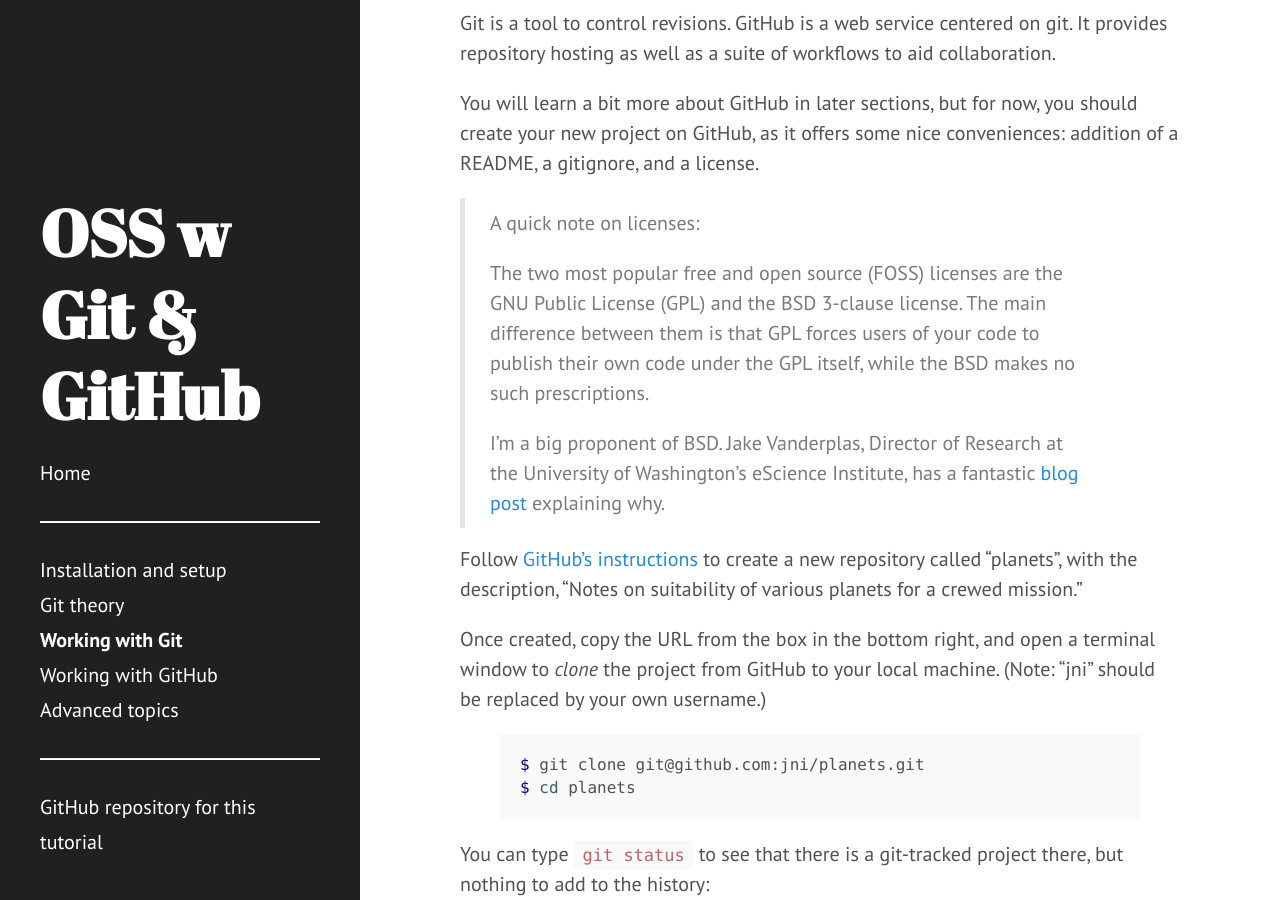
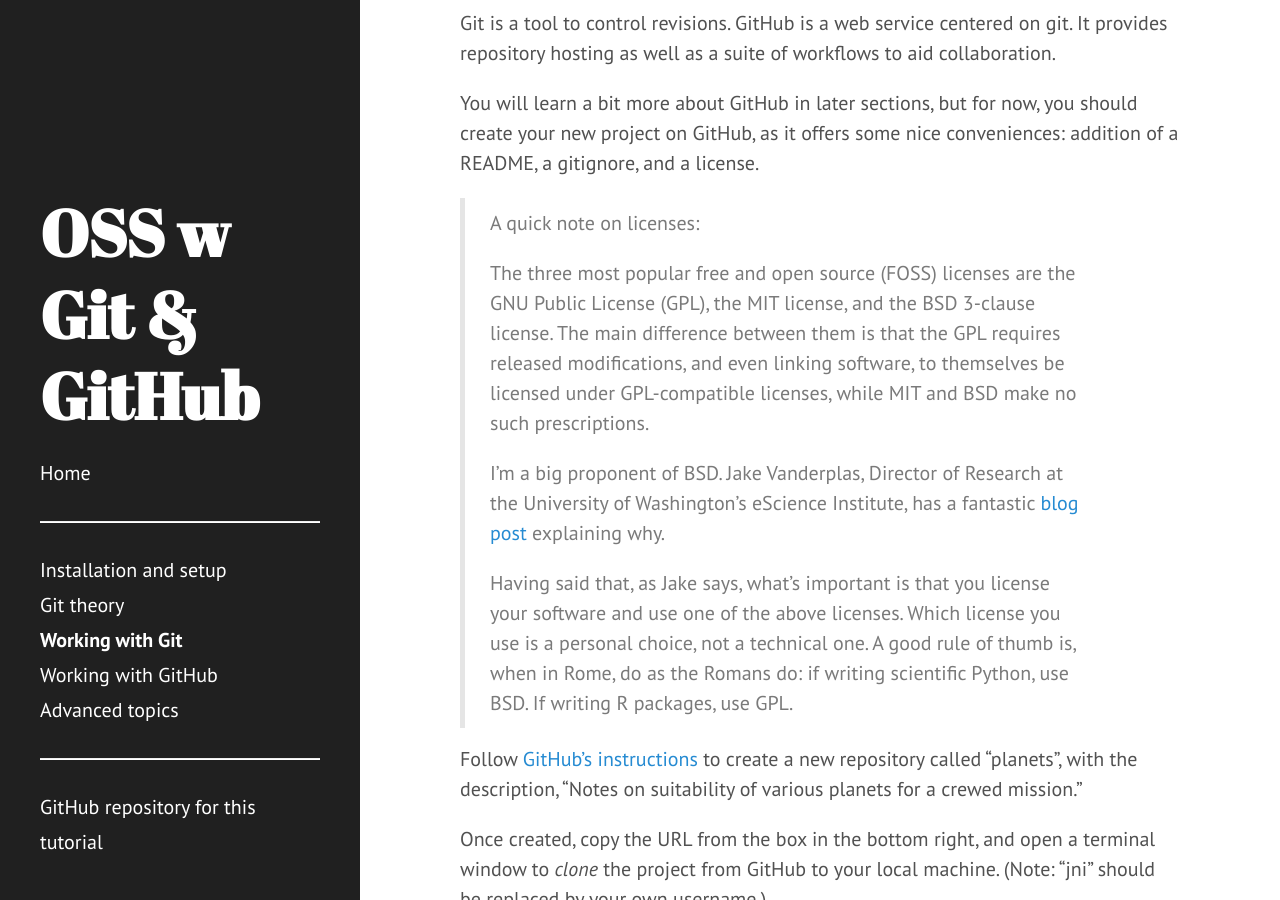
Before and after one commit to jni/git-tutorial, a Jekyll site: the page built from 2-working.md, in a window 1280 px wide and 900 px high, scrolled down 1004 px. Built offline with Jekyll 4.4.1, drawn with Linux system fonts in a browser that asks for light colours.

Commit message:
Update note on licenses

```diff
--- a/2-working.md
+++ b/2-working.md
@@ -48,16 +48,22 @@
 
 > A quick note on licenses:
 >
-> The two most popular free and open source (FOSS) licenses are the
-> GNU Public License (GPL) and the BSD 3-clause license. The main
-> difference between them is that GPL forces users of your code to
-> publish their own code under the GPL itself, while the BSD makes
-> no such prescriptions.
+> The three most popular free and open source (FOSS) licenses are the
+> GNU Public License (GPL), the MIT license, and the BSD 3-clause license.
+> The main difference between them is that the GPL requires released
+> modifications, and even linking software, to themselves be licensed under
+> GPL-compatible licenses, while MIT and BSD make no such prescriptions.
 >
 > I'm a big proponent of BSD. Jake Vanderplas, Director of Research at
 > the University of Washington's eScience Institute, has a fantastic
 > [blog post](http://www.astrobetter.com/blog/2014/03/10/the-whys-and-hows-of-licensing-scientific-code/)
 > explaining why.
+>
+> Having said that, as Jake says, what's important is that you license
+> your software and use one of the above licenses. Which license you use is
+> a personal choice, not a technical one. A good rule of thumb is, when in
+> Rome, do as the Romans do: if writing scientific Python, use BSD. If
+> writing R packages, use GPL.
 
 Follow [GitHub's
 instructions](https://help.github.com/articles/creating-a-new-repository)
```
